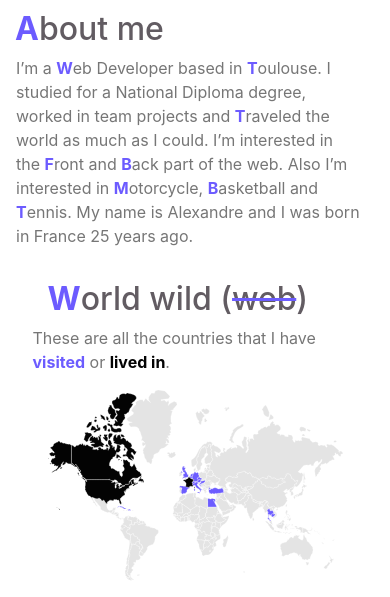
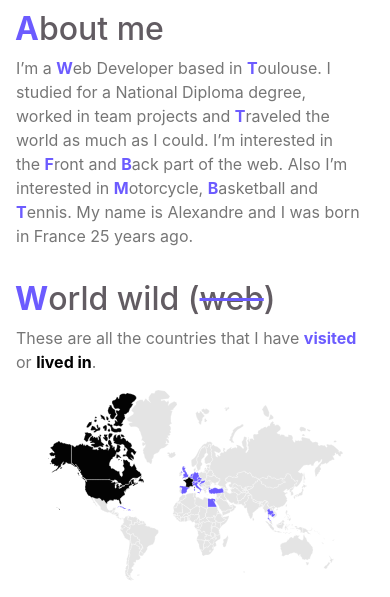
Before and after one commit to CardinAlexandre/AlexandrePrieur, a plain HTML site: page index.html in a window 390 px wide. Shown: the part 1397-1994 px from the top of the page. Drawn offline with nearby package versions, Linux system fonts and the light colour scheme.

Commit message:
update 2.3

```diff
--- a/index.html
+++ b/index.html
@@ -112,11 +112,11 @@
         </div>
     </div>
     <div class="row center" style="width: 100%;">
-        <div class="col-10">
+        <div class="col-lg-10 col-sm-10">
             <h2 class="col-lg-10"><span class="slash-content">W</span>orld wild (<span
                     class="map__text--line">web</span>)
             </h2>
-            <div class="map__text"><p>These are all the countries that I have <span
+            <div class="map__text about"><p>These are all the countries that I have <span
                     class="map__text--visited">visited</span>
                 or <span class="map__text--lived">lived in</span>.</p></div>
         </div>
```
